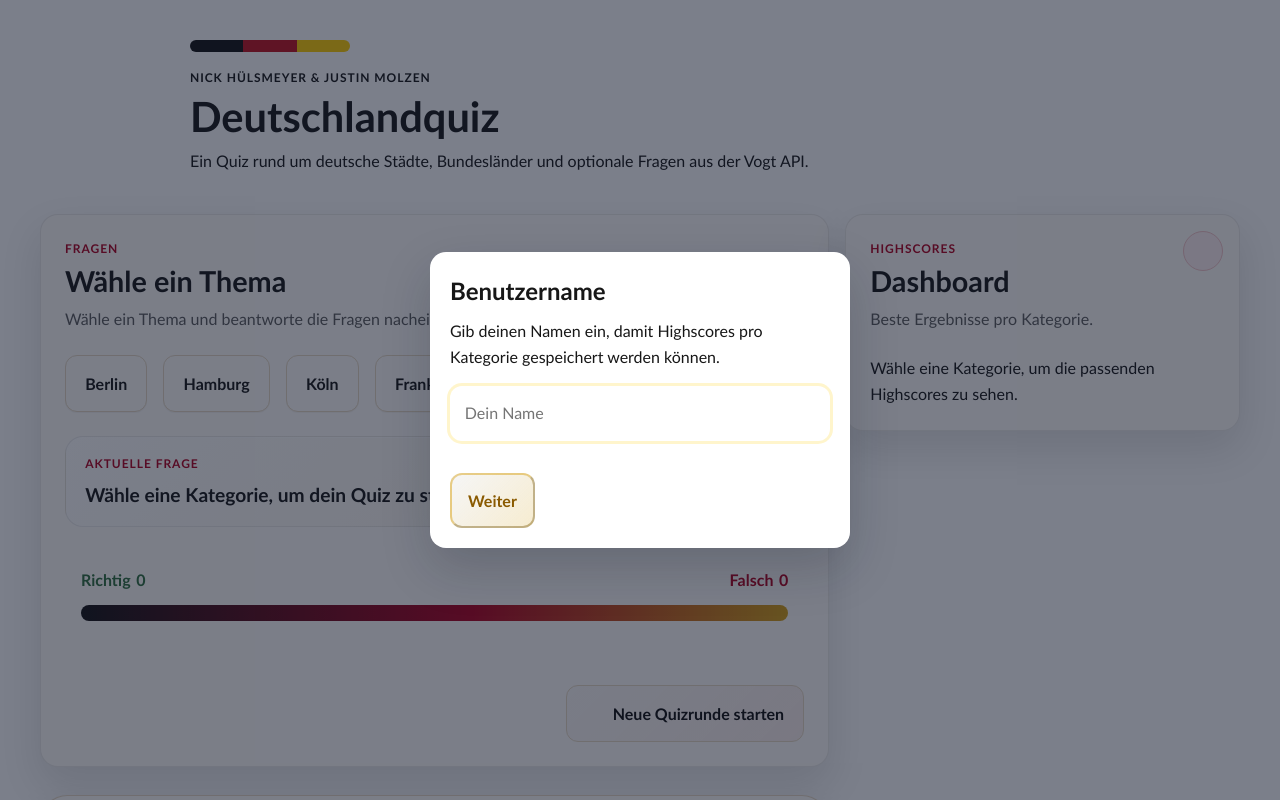
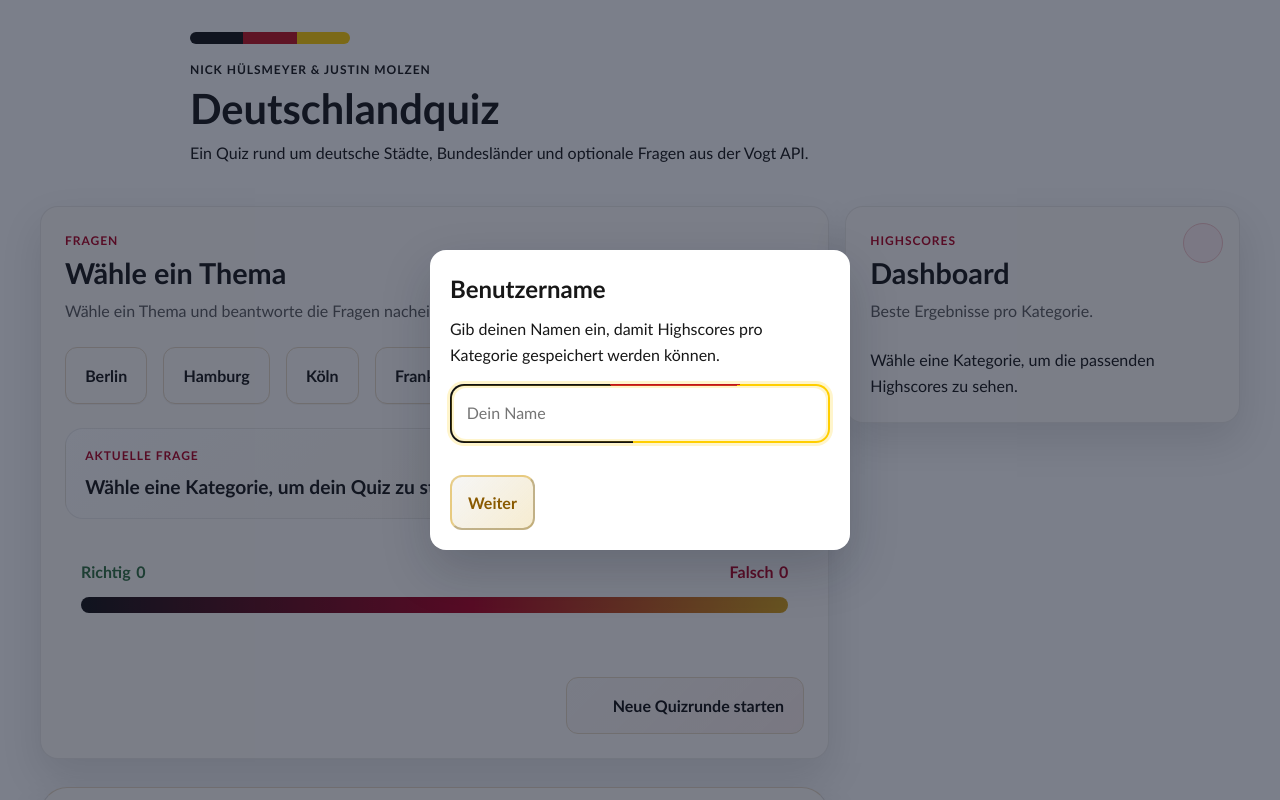
Before and after one commit to NIJU-GbR/learning_pwa, a PHP site: page / in a window 1280 px wide. Run offline with PHP 8.4, Linux system fonts and the light colour scheme; data that the repository does not hold is empty; some libraries are stand-ins or nearby versions.

Commit message:
Refactor username input styling and structure for improved layout

```diff
--- a/js/api/highscore-client.js
+++ b/js/api/highscore-client.js
@@ -147,10 +147,11 @@
         input.maxLength = 30;
         input.placeholder = 'Dein Name';
         input.className = 'username-input';
-        input.style.width = '100%';
         input.style.padding = '0.8rem';
-        input.style.borderRadius = '12px';
-        input.style.marginBottom = '0.75rem';
+
+        const inputFrame = document.createElement('div');
+        inputFrame.className = 'username-input-frame';
+        inputFrame.appendChild(input);
 
         const error = document.createElement('p');
         error.style.color = '#dc2626';
@@ -167,7 +168,7 @@
 
         panel.appendChild(title);
         panel.appendChild(text);
-        panel.appendChild(input);
+        panel.appendChild(inputFrame);
         panel.appendChild(error);
         panel.appendChild(button);
         overlay.appendChild(panel);
--- a/styles.css
+++ b/styles.css
@@ -15,8 +15,8 @@
   --radius-lg: 18px;
   --radius-md: 12px;
   --transition: 160ms ease;
+}
 /* Einfacher Reset für alle Elemente. */
-*
 
 * {
   margin: 0;
@@ -504,16 +504,34 @@ select {
   }
 }
 
-.username-input {
+.username-input-frame {
+  width: 100%;
+  margin-bottom: 0.75rem;
+  padding: 2px;
   border: 2px solid transparent;
+  border-radius: 14px;
   background:
     linear-gradient(#ffffff, #ffffff) padding-box,
     conic-gradient(from var(--de-ring-angle), #111111 0deg 120deg, #c1121f 120deg 240deg, #ffce00 240deg 360deg) border-box;
   animation: de-ring-spin 2.6s linear infinite;
 }
 
+.username-input {
+  display: block;
+  width: 100%;
+  border: 0;
+  border-radius: 12px;
+  background: #ffffff;
+  appearance: none;
+  -webkit-appearance: none;
+}
+
 .username-input:focus-visible {
   outline: none;
+  box-shadow: 0 0 0 3px rgba(255, 206, 0, 0.2);
+}
+
+.username-input-frame:focus-within {
   box-shadow: 0 0 0 3px rgba(255, 206, 0, 0.2);
 }
 
```
